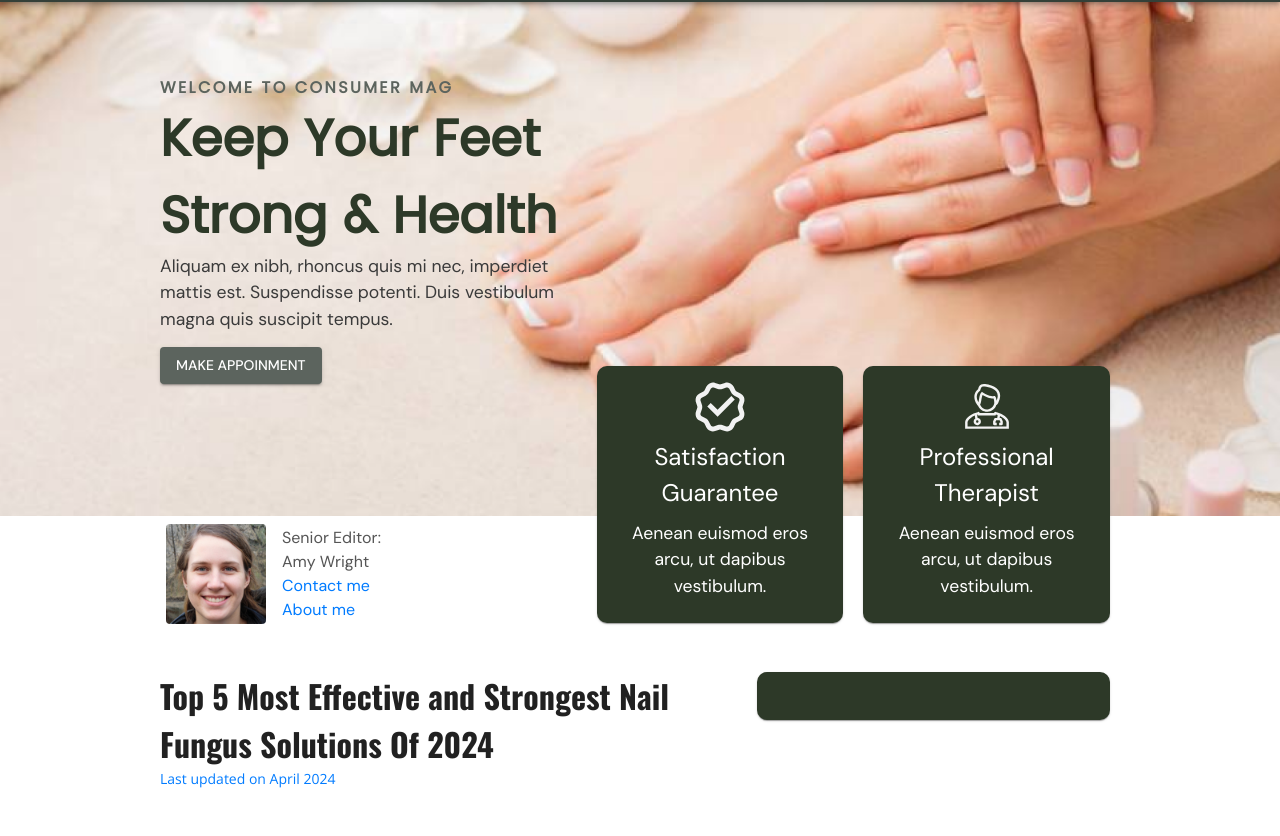
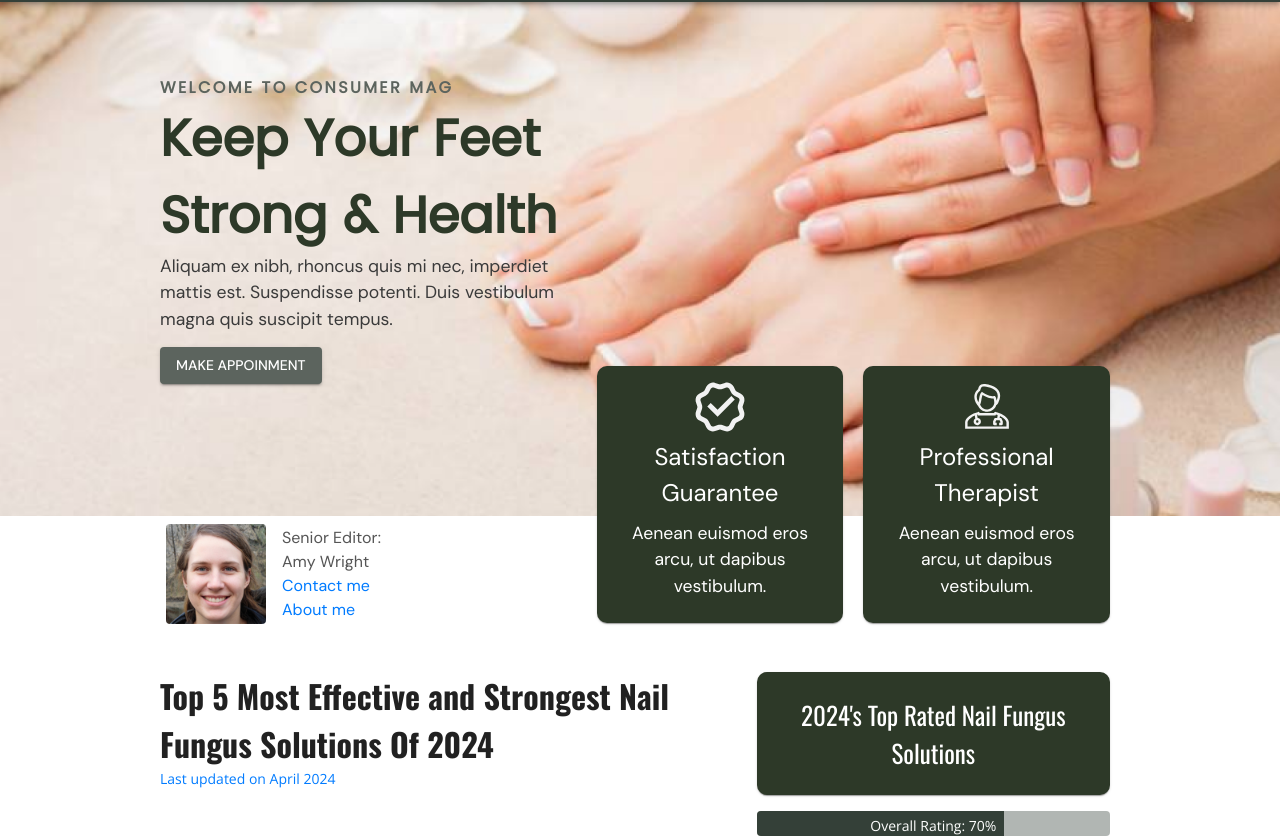
Before and after one commit to javadhaditaghi/funguss-presell, a React (Vite) app: page / in a window 1280 px wide. Shown: the part 124-960 px from the top of the page. Before the commit the page ends 913 px from the top, so only its background shows below. Built offline with nearby package versions, Linux system fonts and the light colour scheme.

Commit message:
Add the article header part

```diff
--- a/src/components/main/articleHeader/articleHeader.jsx
+++ b/src/components/main/articleHeader/articleHeader.jsx
@@ -2,6 +2,7 @@ import React from 'react';
 import { Box, Typography } from '@mui/material';
 import Grid2 from "@mui/material/Unstable_Grid2/Grid2"
 import QualityCard from '../header/topQualityCard';
+import ProgressBar from './progressBar';
 
 
 const months = ['January', 'February', 'March', 'April', 'May', 'June', 'July', 'August', 'September', 'October', 'November', 'December'];
@@ -12,9 +13,6 @@ const ArticleHeader = () => {
 
     const myYear = d.getFullYear().toString();
     const myMonth = months[d.getMonth()];
-
-
-
 
     return (
         <Grid2 container marginTop={5}>
@@ -28,11 +26,11 @@ const ArticleHeader = () => {
                     <Typography fontSize={14} fontFamily={"Open Sans"} color={"#007BFF"}>Last updated on {myMonth} {myYear}</Typography>
                 </Box>
             </Grid2>
-            <Grid2 xs={6} md={5} lg={3.5} sx={{ paddingX: "10px", }}>
+            <Grid2 xs={12} md={5} lg={3.5} sx={{ paddingX: "10px", display: { xs: "none", md: "block" } }}>
                 <Box>
-                    <QualityCard>
-
+                    <QualityCard topic={` ${myYear}'s Top Rated Nail Fungus Solutions`}>
                     </QualityCard>
+                    <ProgressBar />
                 </Box>
 
             </Grid2>
--- /dev/null
+++ b/src/components/main/articleHeader/progressBar.jsx
@@ -0,0 +1,51 @@
+import * as React from 'react';
+import PropTypes from 'prop-types';
+import LinearProgress from '@mui/material/LinearProgress';
+import Typography from '@mui/material/Typography';
+import Box from '@mui/material/Box';
+import { useEffect, useState } from 'react';
+
+
+
+
+function LinearProgressWithLabel(props) {
+    return (
+        <Box sx={{ display: 'flex', alignItems: 'center', justifyContent: "center", mt: 2, position: "relative" }}>
+            <Box sx={{ width: '100%' }}>
+                <LinearProgress variant="determinate" {...props} sx={{ height: "25px", borderRadius: 1 }} />
+            </Box>
+            <Box sx={{ position: "absolute", top: 5 }}>
+                <Typography variant="body2" color="#fff" fontFamily={"Open Sans"}>Overall Rating: {`${Math.round(
+                    props.value,
+                )}%`}</Typography>
+            </Box>
+        </Box>
+    );
+}
+
+
+export default function ProgressBar() {
+    const [progress, setProgress] = useState(10);
+
+    useEffect(() => {
+        const timer = setInterval(() => {
+            setProgress((prevProgress) => {
+                if (prevProgress >= 90) {
+                    clearInterval(timer); // Stop the interval when progress reaches 90
+                    return 90;
+                } else {
+                    return prevProgress + 10;
+                }
+            });
+        }, 800);
+        return () => {
+            clearInterval(timer);
+        };
+    }, []);
+
+    return (
+        <Box sx={{ width: '100%' }}>
+            <LinearProgressWithLabel value={progress} />
+        </Box>
+    );
+}
--- a/src/components/main/header/topQualityCard.jsx
+++ b/src/components/main/header/topQualityCard.jsx
@@ -6,7 +6,8 @@ import Typography from '@mui/material/Typography';
 
 
 
-export default function QualityCard({ icon, title, subtitle, bot }) {
+
+export default function QualityCard({ icon, title, subtitle, bot, topic }) {
     return (
         <Card sx={{ position: "relative", bottom: bot, background: "#2D3928", borderRadius: "10px" }}>
 
@@ -19,6 +20,9 @@ export default function QualityCard({ icon, title, subtitle, bot }) {
                 <Typography sx={{ fontSize: 17.6, display: { xs: "none", md: "block" } }} component="div" fontFamily={"DM Sans"} color="#ffffff" col>
                     {subtitle}
                 </Typography>
+                <Typography fontFamily={"Oswald"} color={"#ffffff"} fontSize={25}>
+                    {topic}
+                </Typography>
 
 
             </CardContent>
```
